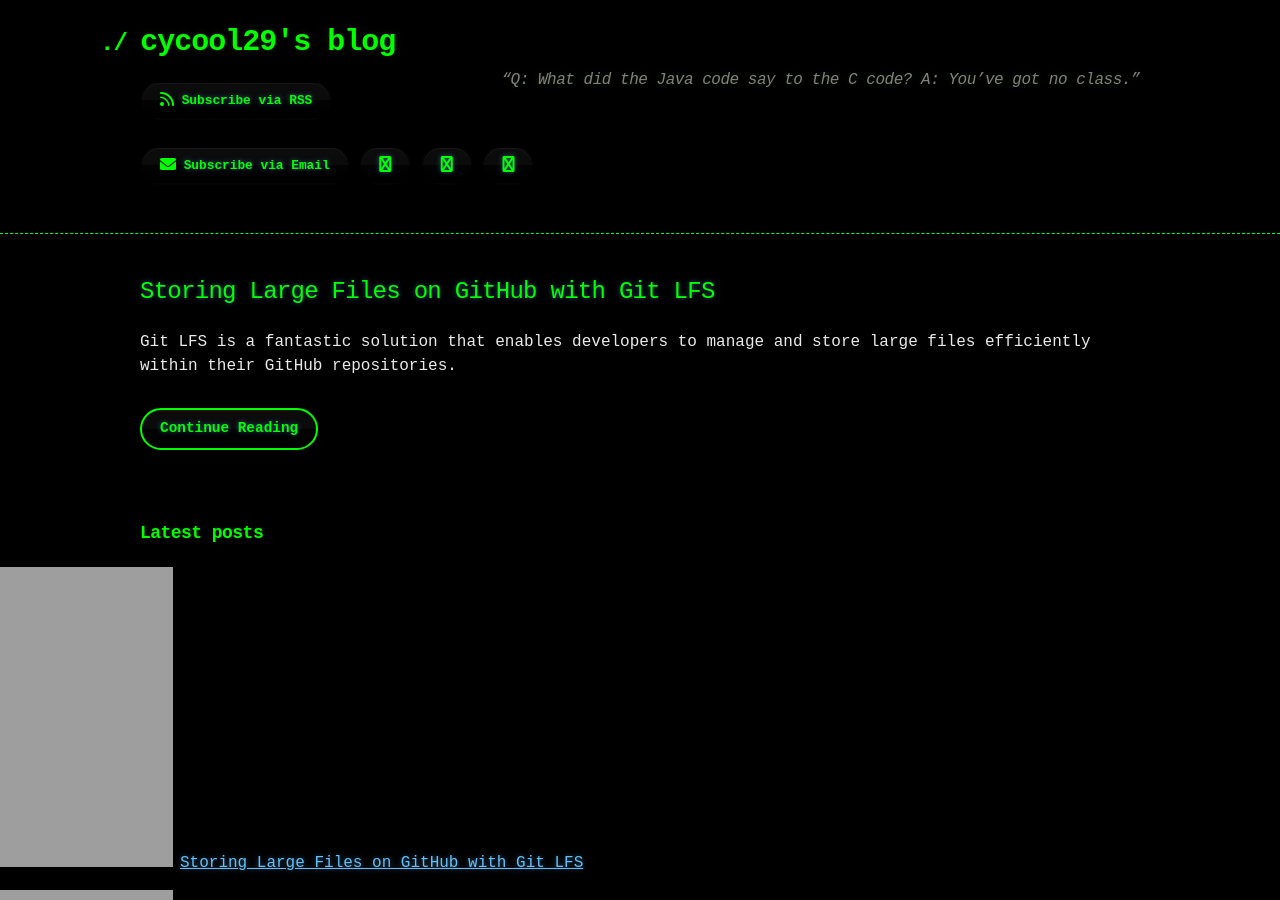
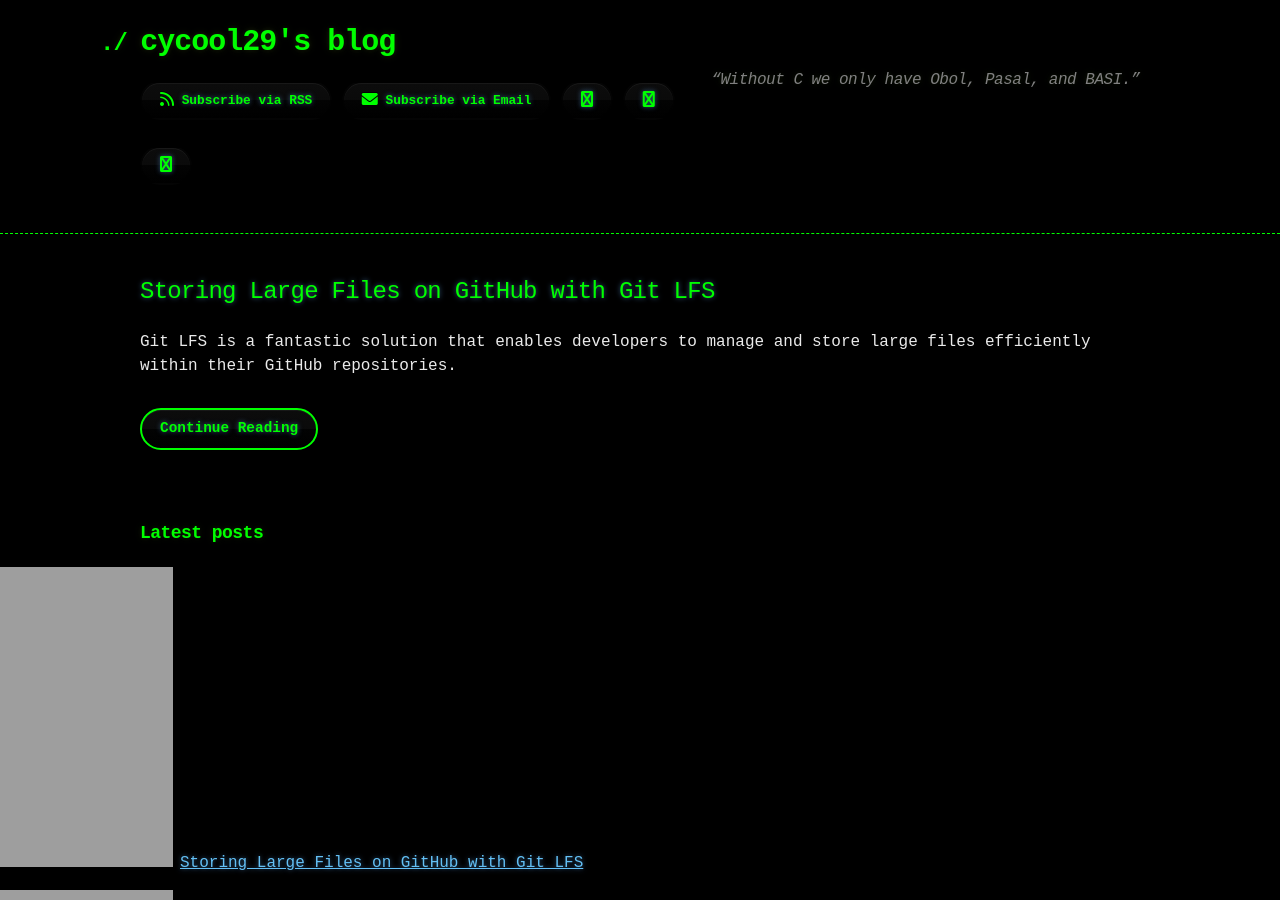
Before and after one commit to cycool29/cycool29.github.io, a Jekyll site: the page built from index.md, in a window 1280 px wide and 900 px high. Built offline with Jekyll 4.4.1, drawn with Linux system fonts in a browser that asks for light colours; a style sheet for code colours, icons or effects is not loaded.

Commit message:
Update quotes

```diff
--- a/_config.yml
+++ b/_config.yml
@@ -1,5 +1,5 @@
 title: cycool29's blog
-description: "“Q: What did the Java code say to the C code? A: You’ve got no class.” "
+description: "“Without C we only have Obol, Pasal, and BASI.” "
 bio: A high school student. Intermediate in Python, Git, Bash. Learning JavaScript. He/Him. "
 author: cycool29
 url: https://cycool29.github.io
```
